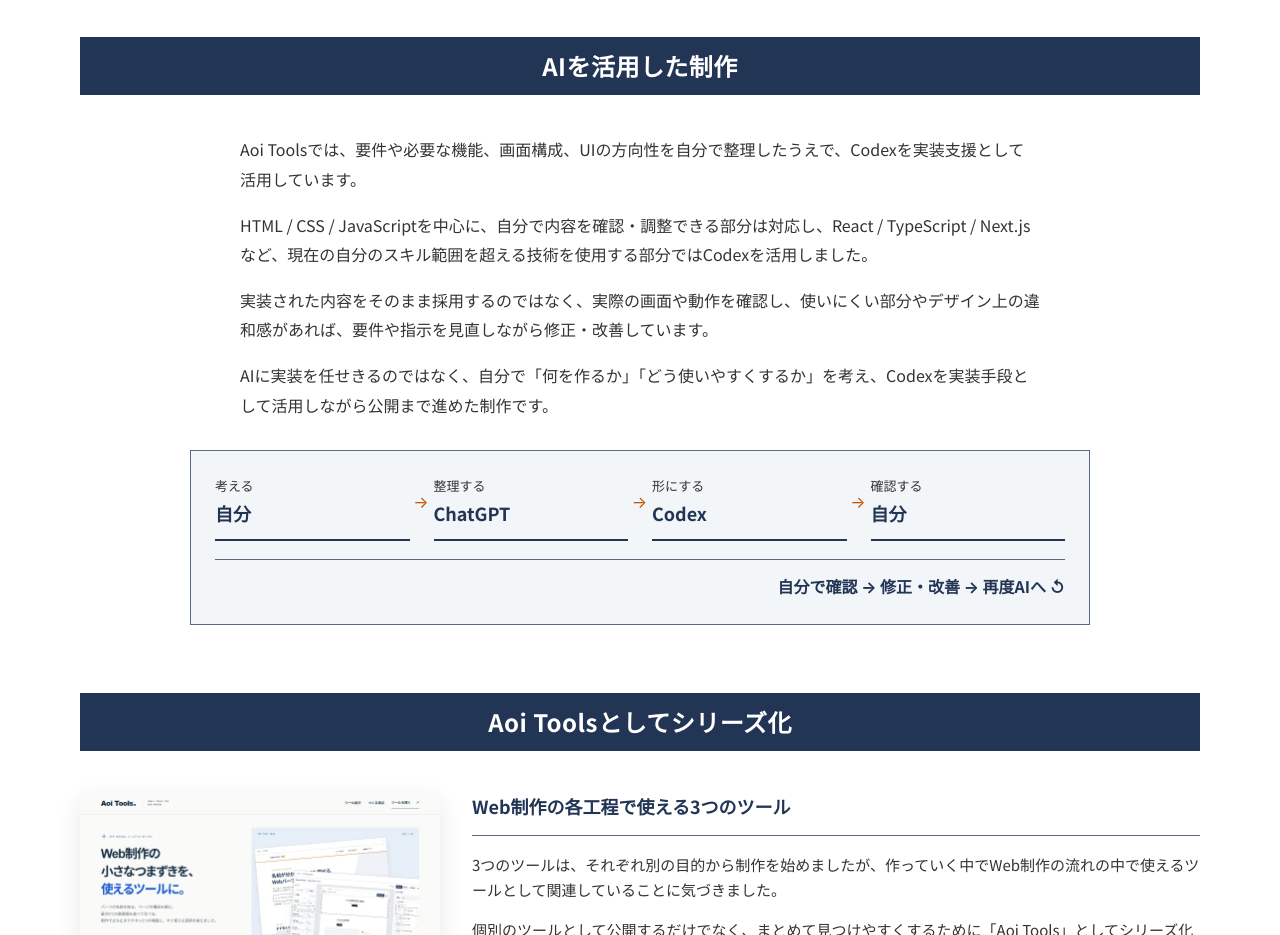
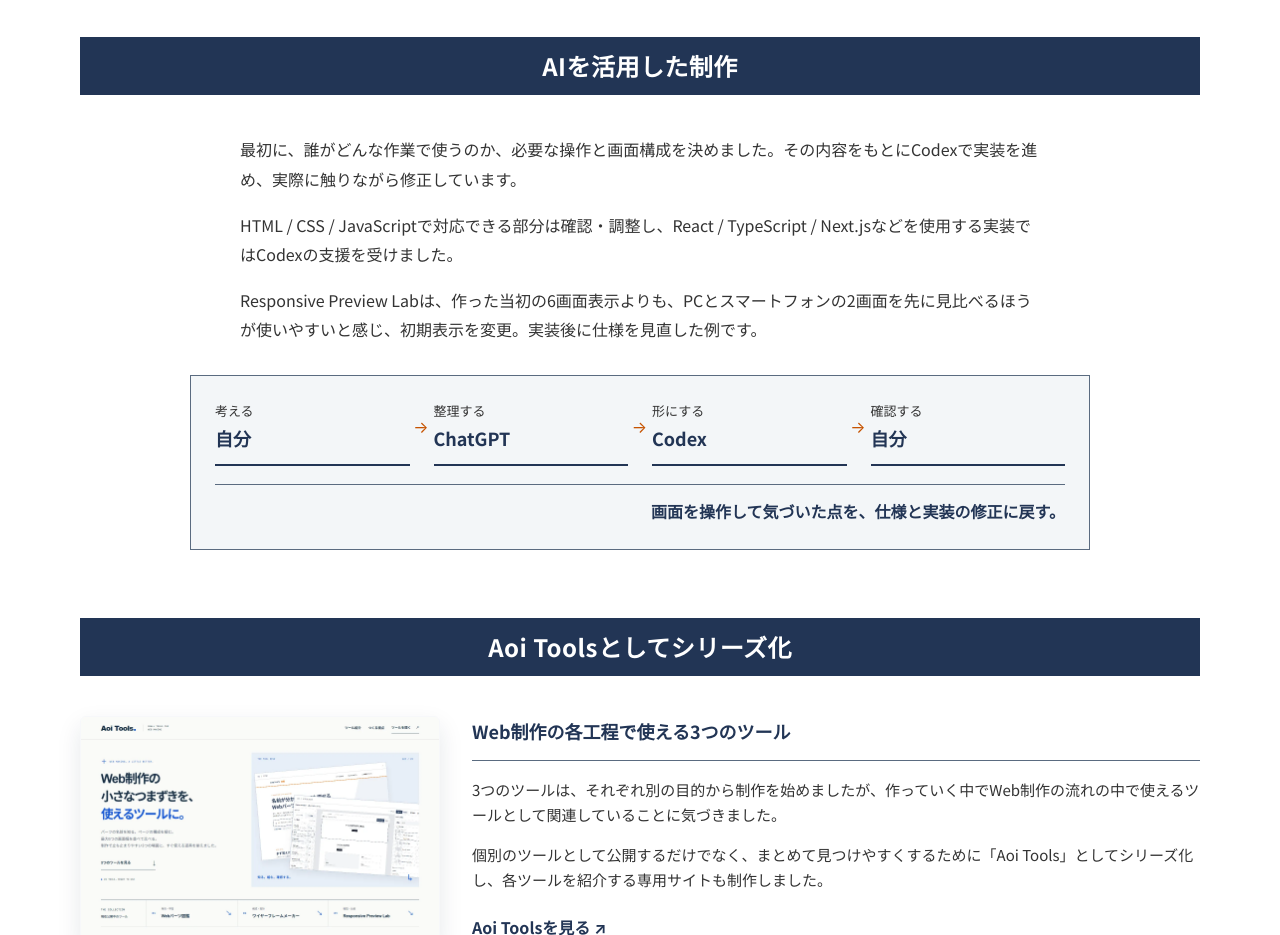
Before and after one commit to aoi-ymgc/portfolio, a plain HTML site: page 作品詳細11.html in a window 1280 px wide. Shown: the part 2620-3555 px from the top of the page. Drawn offline with Linux system fonts and the light colour scheme.

Commit message:
Clarify concrete production decisions and remove repetitive AI disclaimers

```diff
--- a/作品詳細11.html
+++ b/作品詳細11.html
@@ -83,10 +83,10 @@
           </div>
 
           <div class="detail-section-bar"><h2 class="detail-section-bar-title">AIを活用した制作</h2></div>
-          <div class="aoi-tools-copy"><p>Aoi Toolsでは、要件や必要な機能、画面構成、UIの方向性を自分で整理したうえで、Codexを実装支援として活用しています。</p><p>HTML / CSS / JavaScriptを中心に、自分で内容を確認・調整できる部分は対応し、React / TypeScript / Next.jsなど、現在の自分のスキル範囲を超える技術を使用する部分ではCodexを活用しました。</p><p>実装された内容をそのまま採用するのではなく、実際の画面や動作を確認し、使いにくい部分やデザイン上の違和感があれば、要件や指示を見直しながら修正・改善しています。</p><p>AIに実装を任せきるのではなく、自分で「何を作るか」「どう使いやすくするか」を考え、Codexを実装手段として活用しながら公開まで進めた制作です。</p></div>
+          <div class="aoi-tools-copy"><p>最初に、誰がどんな作業で使うのか、必要な操作と画面構成を決めました。その内容をもとにCodexで実装を進め、実際に触りながら修正しています。</p><p>HTML / CSS / JavaScriptで対応できる部分は確認・調整し、React / TypeScript / Next.jsなどを使用する実装ではCodexの支援を受けました。</p><p>Responsive Preview Labは、作った当初の6画面表示よりも、PCとスマートフォンの2画面を先に見比べるほうが使いやすいと感じ、初期表示を変更。実装後に仕様を見直した例です。</p></div>
           <div class="aoi-tools-flow">
             <ol><li><small>考える</small><strong>自分</strong></li><li><small>整理する</small><strong>ChatGPT</strong></li><li><small>形にする</small><strong>Codex</strong></li><li><small>確認する</small><strong>自分</strong></li></ol>
-            <p>自分で確認 → 修正・改善 → 再度AIへ ↺</p>
+            <p>画面を操作して気づいた点を、仕様と実装の修正に戻す。</p>
           </div>
 
           <div class="detail-section-bar"><h2 class="detail-section-bar-title">Aoi Toolsとしてシリーズ化</h2></div>
```
